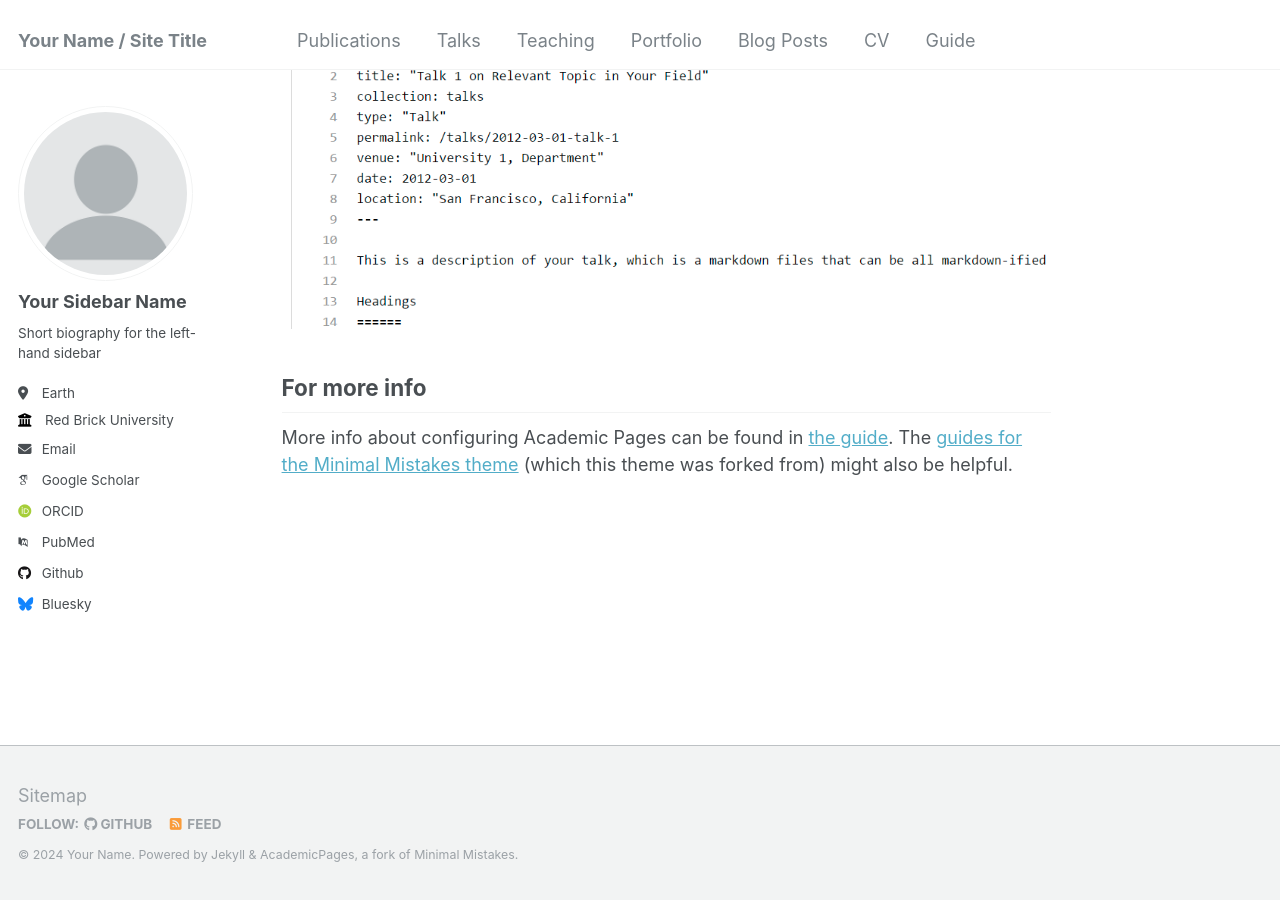
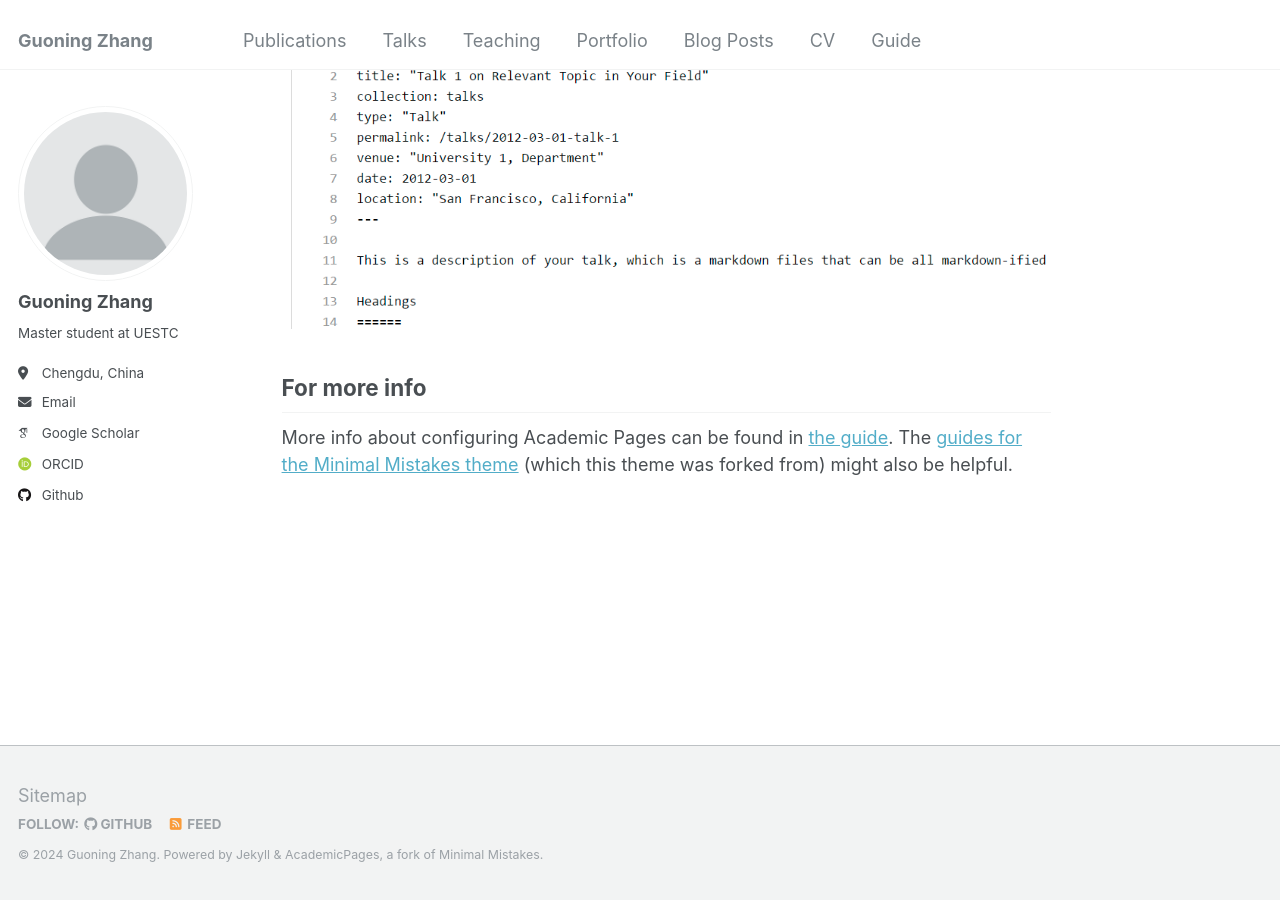
Before and after one commit to GuoningZhang/GuoningZhang.github.io, a Jekyll site: the page built from _pages/about.md, in a window 1280 px wide and 900 px high, scrolled down 2660 px. Built offline with Jekyll 4.4.1, drawn with Linux system fonts in a browser that asks for light colours; some web fonts are replaced.

Commit message:
Add files via upload

```diff
--- a/_config.yml
+++ b/_config.yml
@@ -8,13 +8,13 @@
 
 # Basic Site Settings
 locale                   : "en-US"
-title                    : "Your Name / Site Title"
+title                    : "Guoning Zhang"
 title_separator          : "-"
-name                     : &name "Your Name"
-description              : &description "personal description"
-url                      : https://academicpages.github.io # the base hostname & protocol for your site e.g. "https://mmistakes.github.io"
+name                     : &name "Guoning Zhang"
+description              : &description "A Master student at UESTC"
+url                      : https://gnzhang01.github.io # the base hostname & protocol for your site e.g. "https://mmistakes.github.io"
 baseurl                  : "" # the subpath of your site, e.g. "/blog"
-repository               : "academicpages/academicpages.github.io"
+repository               : "gnzhang01.github.io"
 
 # Site Author - The following control what appear as part of the author content on the side bar.
 #               If a field is blank the icon and link will not appear, otherwise it will be shown.
@@ -22,33 +22,33 @@ repository               : "academicpages/academicpages.github.io"
 author:
   # Biographic information
   avatar           : "profile.png"
-  name             : "Your Sidebar Name"
+  name             : "Guoning Zhang"
   pronouns         : # example: "she/her"
-  bio              : "Short biography for the left-hand sidebar"
-  location         : "Earth"
-  employer         : "Red Brick University"
+  bio              : "Master student at UESTC"
+  location         : "Chengdu, China"
+  employer         :
   uri              : # URL
-  email            : "none@example.org"
+  email            : "gnzhang17@gmail.com"
 
   # Academic websites
   arxiv            : # URL - Update with the correct link to your profile
-  googlescholar    : "https://scholar.google.com/citations?user=PS_CX0AAAAAJ"
+  googlescholar    : "https://scholar.google.com/citations?hl=zh-CN&user=yZkan2cAAAAJ"
   impactstory      : # URL
-  orcid            : "http://orcid.org/yourorcidurl"
+  orcid            : "https://orcid.org/0009-0007-4186-3290"
   semantic         : # URL
-  pubmed           : "https://www.ncbi.nlm.nih.gov/pubmed/?term=john+snow"
+  pubmed           :
   researchgate     : # URL
 
   # Repositories and software development
   bitbucket        : # Username - Update with your username on the site
   codepen          : # Username
   dribbble         : # Username
-  github           : "academicpages"
+  github           : "gnzhang01"
   kaggle           : # Username
   stackoverflow    : # User number or user number and name (i.e., use "1" or "1/jeff-atwood")
 
   # Social media
-  bluesky          : "bsky.app" # Replace this with you Bluesky username
+  bluesky          :  # Replace this with you Bluesky username
   facebook         : # Username
   flickr           : # Username
   foursquare       : # Username
```
